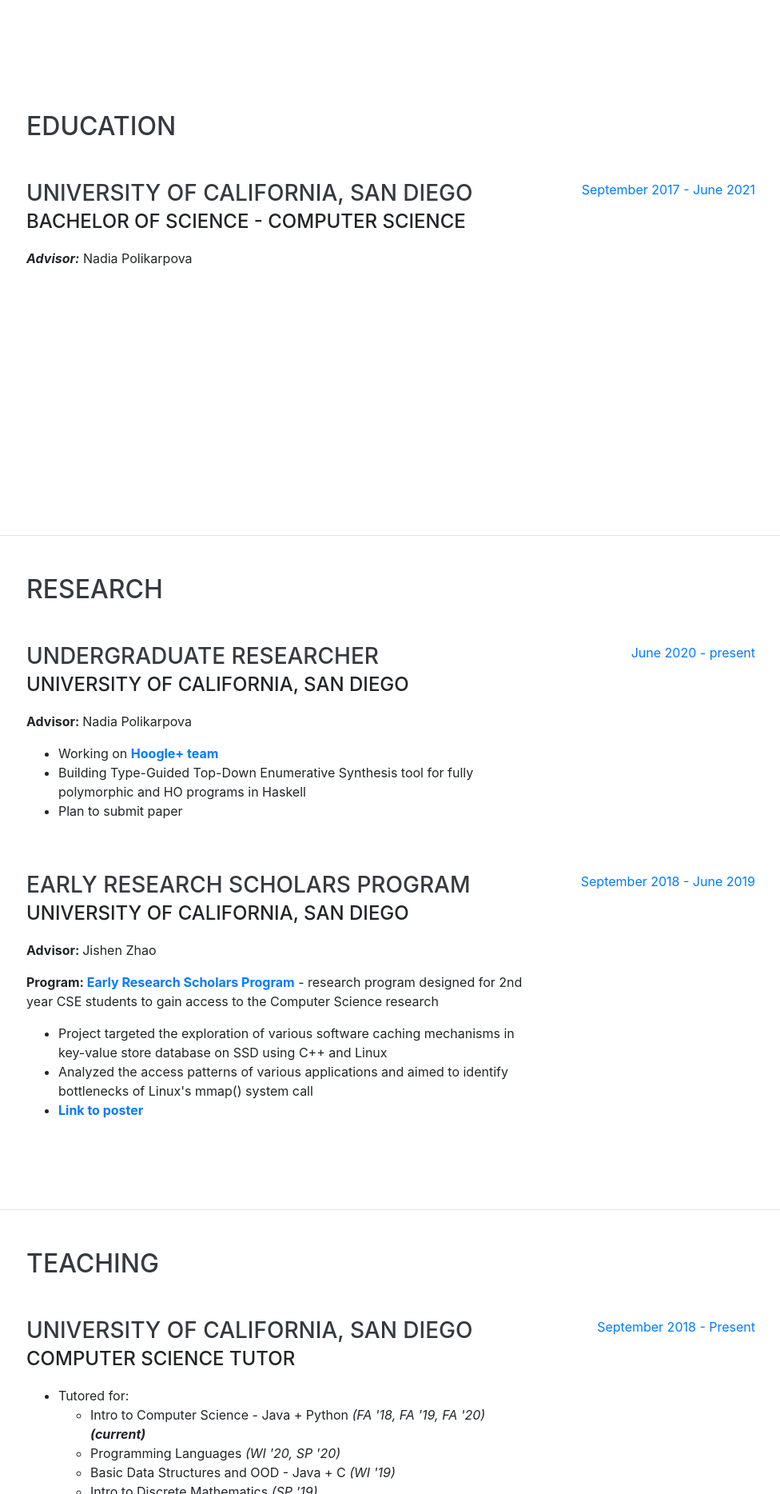
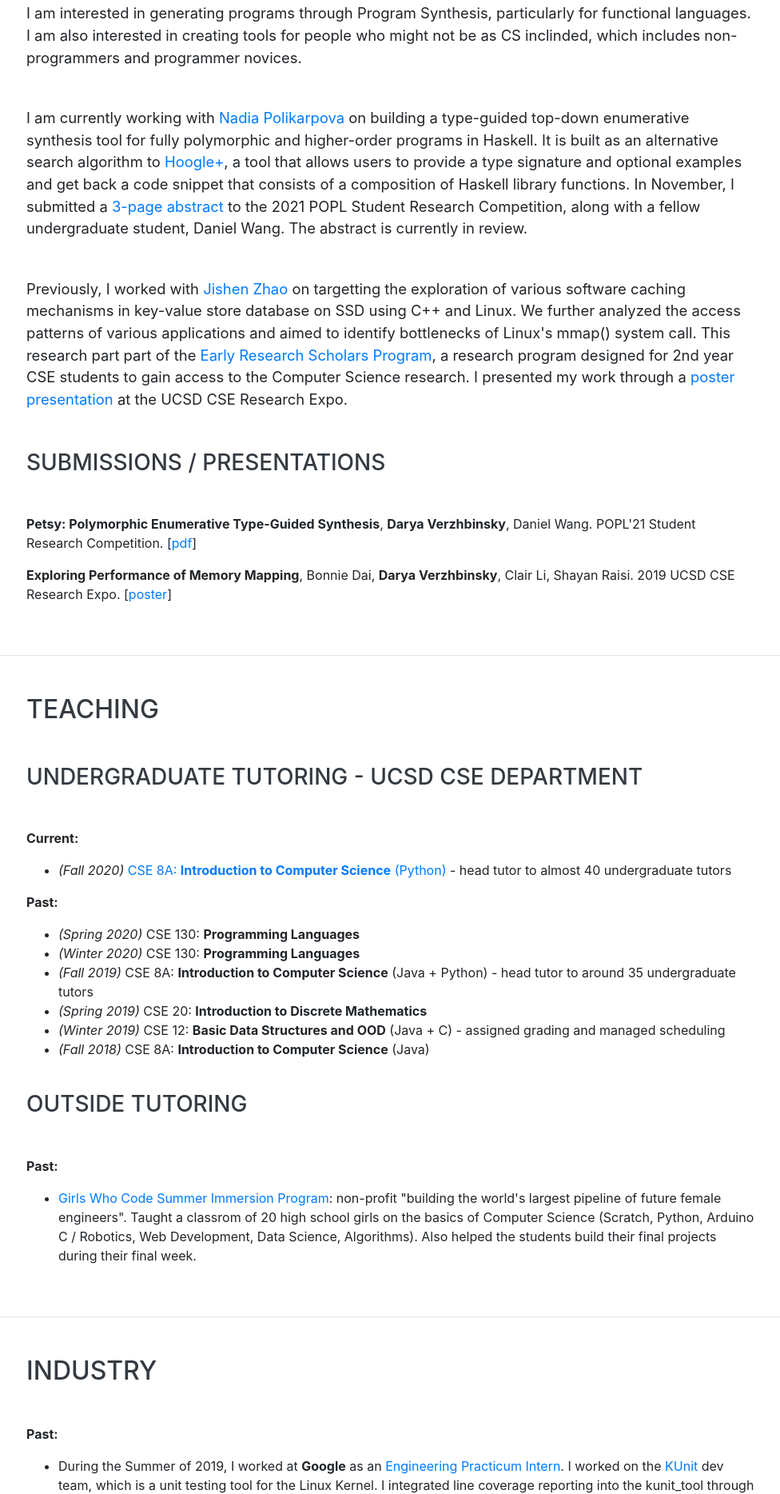
Before and after one commit to darya-ver/darya-ver.github.io, a website with bundled scripts: page index.html in a window 1280 px wide. Shown: the part 932-2800 px from the top of the page at 80% size, without its empty margins (287-1263 px from the left). Built offline with nearby package versions, Linux system fonts and the light colour scheme; a web font is replaced by a local one.

Commit message:
updated to make it less like resume

```diff
--- a/css/resume.css
+++ b/css/resume.css
@@ -176,7 +176,7 @@ section.resume-section .resume-item .resume-date {
 
 a {
   color: #266918;
-  font-weight: bold;
+  /* font-weight: bold; */
   /* color: #6faa63; */
 }
 
--- a/index.html
+++ b/index.html
@@ -29,7 +29,7 @@
     <a class="navbar-brand js-scroll-trigger" href="#page-top">
       <span class="d-block d-lg-none">Darya Verzhbinsky</span>
       <span class="d-none d-lg-block">
-        <img class="img-fluid img-profile rounded-circle mx-auto mb-2" src="./img/circle.png" width="100px" alt="Darya's face">
+        <img class="img-fluid img-profile rounded-circle mx-auto mb-2" src="./img/profile.png"  alt="Darya's face">
       </span>
     </a>
     <button class="navbar-toggler" type="button" data-toggle="collapse" data-target="#navbarSupportedContent" aria-controls="navbarSupportedContent" aria-expanded="false" aria-label="Toggle navigation">
@@ -41,9 +41,9 @@
           <a class="nav-link js-scroll-trigger" href="#about">About</a>
         </li>
 
-        <li class="nav-item">
+        <!-- <li class="nav-item">
           <a class="nav-link js-scroll-trigger" href="#education">Education</a>
-        </li>
+        </li> -->
 
         <li class="nav-item">
           <a class="nav-link js-scroll-trigger" href="#research">Research</a>
@@ -78,23 +78,37 @@
     <section class="resume-section p-3 p-lg-5 d-flex align-items-center" id="about">
 
       <div class="w-100">
-        <img class="rounded-circle my-photo" width="300px" src="./img/profile.png" alt="Darya's face">
+        <!-- <img class="rounded-circle my-photo" width="300px" src="./img/profile.png" alt="Darya's face"> -->
         <br>
         <br>
         <br>
         <h1 class="mb-0">Darya
           <span class="text-primary">Verzhbinsky</span>
         </h1>
-        <div class="subheading mb-5">La Jolla, CA · (415) 939-5812 ·
+        <!-- <div class="subheading mb-5">La Jolla, CA · (415) 939-5812 ·
           <a href="mailto:dverzhbi@ucsd.edu">dverzhbi@ucsd.edu</a>
-        </div>
+        </div> -->
+        <br>
         <p class="lead mb-5">
           I am a 4th year undergraduate student at UC San Diego majoring in Computer Science.
-          I am planning to apply to Programming Language PhD programs this Fall 2020.
+          I am planning to apply to Programming Language PhD programs for <b>Fall 2021</b>. I am
+          particularly interested in Program Synthesis.
         </p>
-        <p><a href="./files/resume.pdf" target="_blank">Resume</a></p>
+
+        <p class="lead mb-5">
+          I am currently working with <a href="https://cseweb.ucsd.edu/~npolikarpova/" target="_blank">Nadia Polikarpova</a>
+          on building a type-guided enumerative synthesis tool for Haskell programmers.
+        </p>
+
+        <p>
+          <b>Resume:</b> <a href="./files/resume.pdf" target="_blank">pdf</a>
+          <br>
+          <b>Email:</b> <a href="mailto:dverzhbi@ucsd.edu">dverzhbi@ucsd.edu</a>
+
+        </p>
+
         <br>
-        <p><i>Last edited: October 2020</i></p>
+        <p><i>Last edited: December 2020</i></p>
         <br>
         <div class="social-icons">
           <a href="https://www.linkedin.com/in/darya-ver/" target="_blank">
@@ -103,9 +117,6 @@
           <a href="https://github.com/darya-ver" target="_blank">
             <i class="fab fa-github"></i>
           </a>
-          <!-- <a href="https://github.com/darya-ver" target="_blank">
-            <i class="fab ">Resume</i>
-          </a> -->
 
 
           <!-- <a href="#">
@@ -122,7 +133,7 @@
 
 
 
-    <hr class="m-0">
+    <!-- <hr class="m-0">
 
     <section class="resume-section p-3 p-lg-5 d-flex align-items-center" id="education">
       <div class="w-100">
@@ -132,13 +143,21 @@
           <div class="resume-content">
             <h3 class="mb-0">University of California, San Diego</h3>
             <div class="subheading mb-3">Bachelor of Science - Computer Science</div>
-            <!-- <div>Computer Science</div> -->
             <p><b><i>Advisor:</i></b> Nadia Polikarpova</p>
+            <p><b><i>Activities: </i></b></p>
+            <ul>
+              <li>2017-2019: <a href="https://ewb.ucsd.edu/aeroponics.html" target="_blank">Aeroponics</a> Project Member, <a href="https://ewb.ucsd.edu/" target="_blank">Engineers Without Borders</a></li>
+              <li>2017-2019: Certificate Chair, <a href="https://iscucsd.wixsite.com/main/about" target="_blank">Inter Sustainability Council</a></li>
+              <li>2017-2019: Outreach Committee, <a href="https://wic.ucsd.edu/" target="_blank">Women In Computing</a></li>
+            </ul>
           </div>
           <div class="resume-date text-md-right">
             <span class="text-primary">September 2017 - June 2021</span>
           </div>
         </div>
+
+      </div>
+    </section> -->
 
         <!-- <div class="resume-item d-flex flex-column flex-md-row justify-content-between">
           <div class="resume-content">
@@ -151,8 +170,6 @@
           </div>
         </div> -->
 
-      </div>
-    </section>
 
 
 
@@ -163,35 +180,53 @@
       <div class="w-100">
         <h2 class="mb-5">Research</h2>
 
-        <!-- <div class="resume-item d-flex flex-column flex-md-row justify-content-between mb-5">
-          <div class="resume-content">
-            <h3 class="mb-0">Engineering Practicum Intern</h3>
-            <div class="subheading mb-3">Google</div>
-            <p>
-              <ul>
-                <li>Worked on KUnit dev team, which is a unit testing tool for the Linux Kernel (<a href="https://kunit.dev/third_party/kernel/docs/" target="_blank">KUnit page here</a>) </li>
-                <li>Improved test coverage for kunit_tool by 20%</li>
-                <li>Integrated line coverage results into kunit_tool through Prow's presubmit tool using GCOV and LCOV</li>
-                <li>Implemented incremental coverage as part of line coverage reporting</li>
-              </ul>
+        <p class="lead mb-5">
+          I am interested in generating programs through Program Synthesis, particularly for functional languages.
+          I am also interested in creating tools for
+          people who might not be as CS inclinded, which includes non-programmers and programmer novices.
+        </p>
 
-            </p>
-          </div>
-          <div class="resume-date text-md-right">
-            <span class="text-primary">June 2019 - September 2019</span>
-          </div>
-        </div> -->
+        <p class="lead mb-5">
+          I am currently working with <a href="https://cseweb.ucsd.edu/~npolikarpova/" target="_blank">Nadia Polikarpova</a>
+          on building a type-guided top-down enumerative synthesis tool for fully polymorphic and higher-order programs in Haskell.
+          It is built as an alternative search algorithm to <a href="http://hoogleplus.goto.ucsd.edu/" target="_blank">Hoogle+</a>,
+          a tool that allows users to provide a type signature and optional examples and get back a code snippet that consists of a
+          composition of Haskell library functions.
+          In November, I submitted a <a href="./files/POPL_SRC2021.pdf" target="_blank">3-page abstract</a>
+          to the 2021 POPL Student Research Competition, along with a fellow undergraduate student, Daniel Wang.
+          The abstract is currently in review.
+        </p>
+        <!-- <div class="subsubheading mb-3"><b>Program: </b> - </div> -->
+
+        <p class="lead mb-5">
+          Previously, I worked with <a href="https://cseweb.ucsd.edu/~jzhao/" target="_blank">Jishen Zhao</a> on
+          targetting the exploration of various software caching mechanisms in key-value store database on SSD using C++ and Linux.
+          We further analyzed the access patterns of various applications and aimed to identify bottlenecks of Linux's mmap() system call.
+          This research part part of the <a href="https://ersp.eng.ucsd.edu/home" target="_blank">Early Research Scholars Program</a>, a
+          research program designed for 2nd year CSE students to gain access to the Computer Science research. I presented my
+          work through a <a href="./files/zhao_group.pdf" target="_blank">poster presentation</a> at the UCSD CSE Research Expo.
+        </p>
+
+        <h3 class="mb-5">Submissions / Presentations</h3>
+        <p>
+          <b>Petsy: Polymorphic Enumerative Type-Guided Synthesis</b>, <b>Darya Verzhbinsky</b>, Daniel Wang. POPL'21 Student Research Competition.
+          [<a href="./files/POPL_SRC2021.pdf" target="_blank">pdf</a>]
+        </p>
+
+        <!-- <br>
+        <h3 class="mb-5">Presentations</h3> -->
+
+        <p>
+          <b>Exploring Performance of Memory Mapping</b>, Bonnie Dai, <b>Darya Verzhbinsky</b>, Clair Li, Shayan Raisi. 2019 UCSD CSE Research Expo.
+          [<a href="./files/zhao_group.pdf" target="_blank">poster</a>]
+        </p>
 
 
-        <!-- \cventry{June '20 -- present}{Undergraduate Researcher}{UC San Diego - CSE Department}{La Jolla, CA}{}{
-          \textit{\textbf{Advisor: }} Nadia Polikarpova\newline{}%
-          % Detailed achievements:%
-          \begin{itemize}%
-              <li>Working on Hoogle+ team <a href="http://hoogleplus.goto.ucsd.edu/" target="_blank">http://hoogleplus.goto.ucsd.edu/r</a> </li>
-              <li>Building Type-Guided Top-Down Enumerative Synthesis tool for fully polymorphic and HO programs in Haskell</li>
-              <li>Plan to submit paper</li> -->
+        <!-- <li> Project targeted the exploration of various software caching mechanisms in key-value store database on SSD using C++ and Linux </li>
+        <li> Analyzed  </li>
+        <li> <a href="./files/zhao_group.pdf" target="_blank">Link to poster</a></li> -->
 
-        <div class="resume-item d-flex flex-column flex-md-row justify-content-between mb-5">
+        <!-- <div class="resume-item d-flex flex-column flex-md-row justify-content-between mb-5">
           <div class="resume-content">
             <h3 class="mb-0">Undergraduate Researcher</h3>
             <div class="subheading mb-3">University of California, San Diego</div>
@@ -208,7 +243,7 @@
           <div class="resume-date text-md-right">
             <span class="text-primary">June 2020 - present</span>
           </div>
-        </div>
+        </div> -->
 
         <!-- \cventry{Sept '18 -- June '19}{Student Researcher}{UC San Diego - CSE Department}{La Jolla, CA}{}{ -->
           <!-- \textit{\textbf{Program: }} \tab Early Research Scholars Program - research program designed for 2nd year CSE students to gain access to the Computer Science research\newline{}%
@@ -221,7 +256,7 @@
               \end{itemize}
           \end{itemize}} -->
 
-        <div class="resume-item d-flex flex-column flex-md-row justify-content-between mb-5">
+        <!-- <div class="resume-item d-flex flex-column flex-md-row justify-content-between mb-5">
             <div class="resume-content">
               <h3 class="mb-0">Early Research Scholars Program</h3>
               <div class="subheading mb-3">University of California, San Diego</div>
@@ -231,10 +266,8 @@
 
               <p>
                 <ul>
-                  <!-- <li> Researcher at UCSD through a 2nd year program through the Computer Science and Engineering department at UCSD called the Early Research Scholars Program, where I carried out an independent research project throughout the course of the academic year </li> -->
                   <li> Project targeted the exploration of various software caching mechanisms in key-value store database on SSD using C++ and Linux </li>
                   <li> Analyzed the access patterns of various applications and aimed to identify bottlenecks of Linux's mmap() system call </li>
-                  <!-- <li> <a href="https://drive.google.com/file/d/1q8BH9k94hS9oHijMiFRBCJCS7HnOotSJ/view" target="_blank">Link to poster</a></li> -->
                   <li> <a href="./files/zhao_group.pdf" target="_blank">Link to poster</a></li>
                   </ul>
 
@@ -243,23 +276,12 @@
             <div class="resume-date text-md-right">
               <span class="text-primary">September 2018 - June 2019</span>
             </div>
-          </div>
+          </div> -->
 
 
       </div>
 
     </section>
-
-
-
-
-
-
-
-
-
-
-
 
 
     <hr class="m-0">
@@ -272,7 +294,54 @@
       <div class="w-100">
         <h2 class="mb-5">Teaching</h2>
 
-        <div class="resume-item d-flex flex-column flex-md-row justify-content-between mb-5">
+        <h3 class="mb-5">Undergraduate Tutoring - UCSD CSE Department</h3>
+        <p><b>Current:</b></p>
+
+        <ul>
+          <li><i>(Fall 2020)</i>
+            <a href="https://sites.google.com/eng.ucsd.edu/cse8afall2020/home?authuser=0" target="_blank">
+              CSE 8A: <b>Introduction to Computer Science</b> (Python)
+            </a>
+            - head tutor to almost 40 undergraduate tutors</p></li>
+        </ul>
+
+        <p><b>Past:</b></p>
+
+        <ul>
+          <li><i>(Spring 2020)</i> CSE 130: <b>Programming Languages</b></li>
+          <li><i>(Winter 2020)</i> CSE 130: <b>Programming Languages</b></li>
+          <li><i>(Fall 2019)</i> CSE 8A: <b>Introduction to Computer Science</b> (Java + Python) - head tutor to around 35 undergraduate tutors</li>
+          <li><i>(Spring 2019)</i> CSE 20: <b>Introduction to Discrete Mathematics</b></li>
+          <li><i>(Winter 2019)</i> CSE 12: <b>Basic Data Structures and OOD</b> (Java + C) - assigned grading and managed scheduling</li>
+          <li><i>(Fall 2018)</i> CSE 8A: <b>Introduction to Computer Science</b> (Java)</li>
+
+        </ul>
+
+        <br>
+        <h3 class="mb-5">Outside Tutoring</h3>
+
+        <p><b>Past:</b></p>
+
+        <ul>
+          <li><a href="https://girlswhocode.com/" target="_blank">Girls Who Code</a>
+            <a href="https://girlswhocode.com/programs/summer-immersion-program" target="_blank">Summer Immersion Program</a>:
+            non-profit "building the world's largest pipeline of future female engineers". Taught a classrom of
+            20 high school girls on the basics of Computer Science (Scratch, Python, Arduino C / Robotics, Web Development,
+            Data Science, Algorithms). Also helped the students build their final projects during their final week.
+          <!-- <ul>
+            <li>Instructed a classroom of 20 high school girls on the basics of Computer Science in Scratch,
+            Python, Arduino C / Robotics, Web Development, Data Science, and algorithms in a 7 week
+
+            through non-profit organization
+          </li>
+          <li>Facilitated the development of several full-stack projects</li>
+          <li>Served as the representative of Girls Who Code at Intuit HQ</li>
+
+          </ul> -->
+
+        </ul>
+
+        <!-- <div class="resume-item d-flex flex-column flex-md-row justify-content-between mb-5">
           <div class="resume-content">
             <h3 class="mb-0">University of California, San Diego</h3>
             <div class="subheading mb-3">Computer Science Tutor</div>
@@ -300,10 +369,10 @@
             <div class="resume-date text-md-right">
               <span class="text-primary">September  2018 - Present</span>
             </div>
-          </div>
+          </div> -->
 
 
-        <div class="resume-item d-flex flex-column flex-md-row justify-content-between">
+        <!-- <div class="resume-item d-flex flex-column flex-md-row justify-content-between">
           <div class="resume-content">
             <h3 class="mb-0">Girls Who Code</h3>
             <div class="subheading mb-3">Assistant Teacher</div>
@@ -324,7 +393,7 @@
           <div class="resume-date text-md-right">
             <span class="text-primary">June 2018 - August 2018 </span>
           </div>
-        </div>
+        </div> -->
 
       </div>
     </section>
@@ -343,7 +412,25 @@
       <div class="w-100">
         <h2 class="mb-5">Industry</h2>
 
-        <div class="resume-item d-flex flex-column flex-md-row justify-content-between mb-5">
+        <p><b>Past:</b></p>
+
+        <ul>
+          <li>
+            During the Summer of 2019, I worked at <b>Google</b> as an
+            <a href="https://buildyourfuture.withgoogle.com/programs/step/" target="_blank">Engineering Practicum Intern</a>.
+            I worked on the <a href="https://kunit.dev/third_party/kernel/docs/" target="_blank">KUnit</a> dev team,
+            which is a unit testing tool for the Linux Kernel. I integrated line coverage reporting into the kunit_tool through
+            <a href="https://github.com/kubernetes/test-infra/tree/master/prow" target="_blank">PROW</a>'s
+            presubmit tool using <a href="https://gcc.gnu.org/onlinedocs/gcc/Gcov.html" target="_blank">GCOV</a>
+            and <a href="http://ltp.sourceforge.net/coverage/lcov.php" target="_blank">LCOV</a>.
+          </li>
+
+        </ul>
+
+
+
+
+        <!-- <div class="resume-item d-flex flex-column flex-md-row justify-content-between mb-5">
           <div class="resume-content">
             <h3 class="mb-0">Engineering Practicum Intern</h3>
             <div class="subheading mb-3">Google</div>
@@ -360,7 +447,7 @@
           <div class="resume-date text-md-right">
             <span class="text-primary">June 2019 - September 2019</span>
           </div>
-        </div>
+        </div> -->
 
 
       </div>
```
Also changed, not shown: 1 other file.
